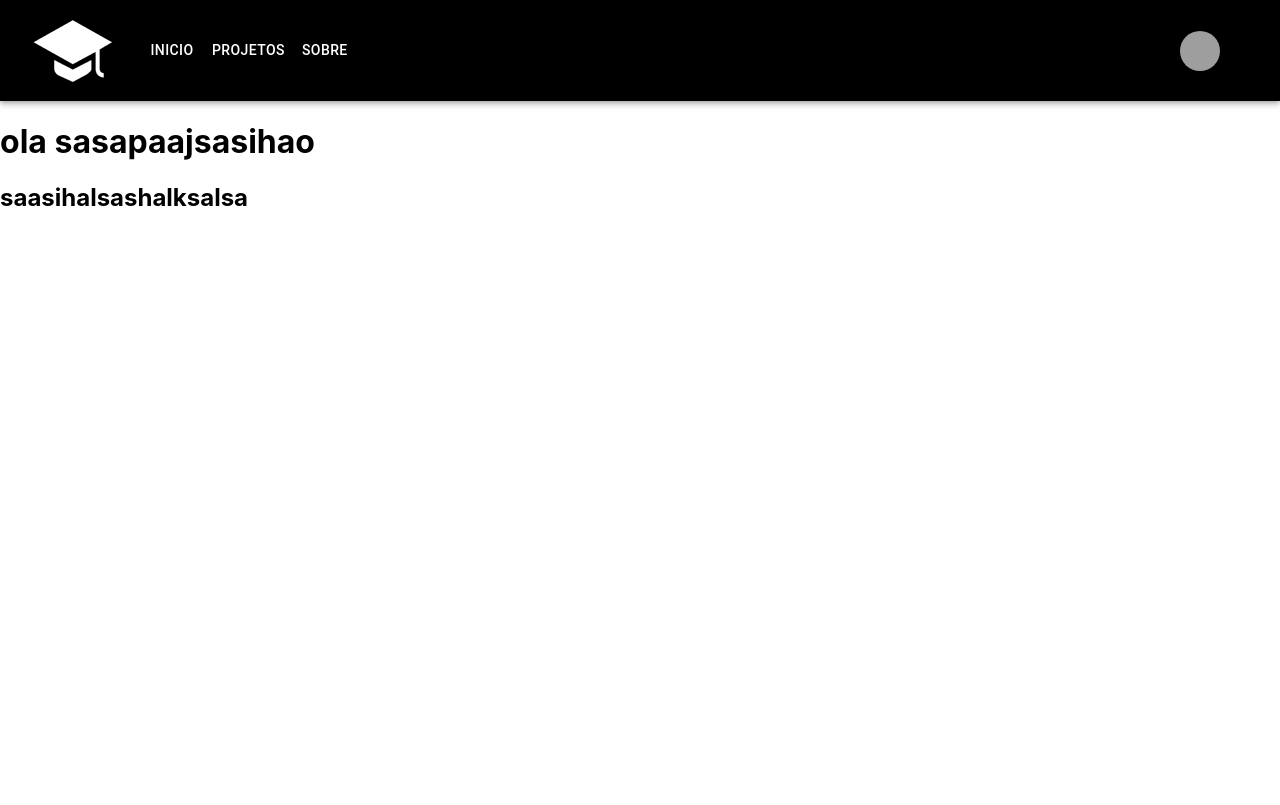
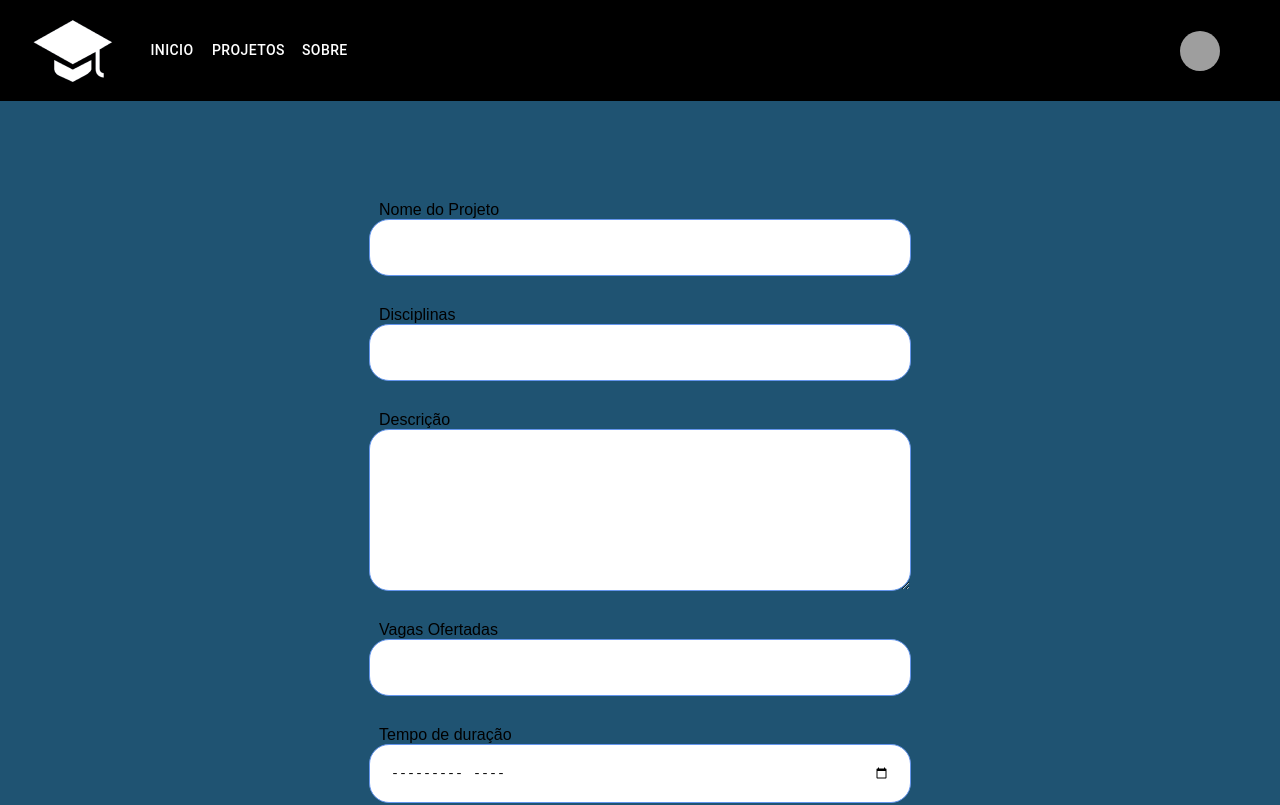
Before and after one commit to victoriavasconcelos/sivo, a React (Create React App) app: page /criar-projeto in a window 1280 px wide. Shown: the top 805 px of the page. Built offline with nearby package versions, Linux system fonts and the light colour scheme; grey boxes are pictures that could not be loaded.

Commit message:
Atualização da pagina criar- projeto

```diff
--- a/src/App.css
+++ b/src/App.css
@@ -35,4 +35,8 @@
   to {
     transform: rotate(360deg);
   }
+
+  h3 {
+    display: inline;
+  }
 }
--- a/src/index.css
+++ b/src/index.css
@@ -11,3 +11,41 @@ code {
   font-family: source-code-pro, Menlo, Monaco, Consolas, 'Courier New',
     monospace;
 }
+
+body {
+  background-color: #1f5372;
+}
+section {
+  display: flex;
+  align-items: center;
+  justify-content: center;
+  padding-top: 100px;
+}
+
+form{
+  font-family: Arial;
+}
+
+form div {
+  display: flex;
+  flex-direction: column;
+  margin-bottom: 30px;
+}
+
+form input, form textarea {
+  outline: unset;
+  padding: 20px;
+  width: 500px;
+  border: 1px solid cornflowerblue;
+  border-radius: 20px;
+}
+
+form input [type=submit] {
+  background-color: cornflowerblue;
+  color: white;
+  cursor: pointer;
+}
+
+form label {
+  margin-left: 10px;
+}
--- a/src/pages/criar-projeto/index.jsx
+++ b/src/pages/criar-projeto/index.jsx
@@ -2,9 +2,47 @@ import { blue } from "@mui/material/colors";
 
 export default function CriarProjeto (){
     return (
-        <div>
-            <h1 style={{color:blue}}>ola sasapaajsasihao</h1>
-            <h2>saasihalsashalksalsa</h2>
-        </div>
+        <><head>
+            <title>Criar Projeto</title>
+            <style>
+
+
+            </style>
+        </head>
+        <body>
+            <section>
+                <form>
+                    <div>
+                        <label>Nome do Projeto</label>
+                        <input type="text" name="Nome do Projeto" required></input>
+                    </div>
+                    <div>
+                        <label>Disciplinas</label>
+                        <input type="text" name="disciplinas" required />
+                    </div>
+                    <div id="conteiner-a">
+                        <label>Descrição</label>
+                        <textarea rows="8" name="msg" required></textarea>
+                    </div>
+                    <div>
+                        <label>Vagas Ofertadas</label>
+                        <input type="number" max="10" min="0" />
+                    </div>
+                    <div>
+                        <label>Tempo de duração</label>
+                        <input type="month" />
+                    </div>
+                    <div id="conteiner-b">
+                        <label>Cronograma</label>
+                        <textarea rows="15" required></textarea>
+                    </div>
+                    <div>
+                        <input type="submit" value="Enviar" />
+                    </div>
+                </form>
+            </section>
+        </body>
+        </>
+
     )
 }
```
